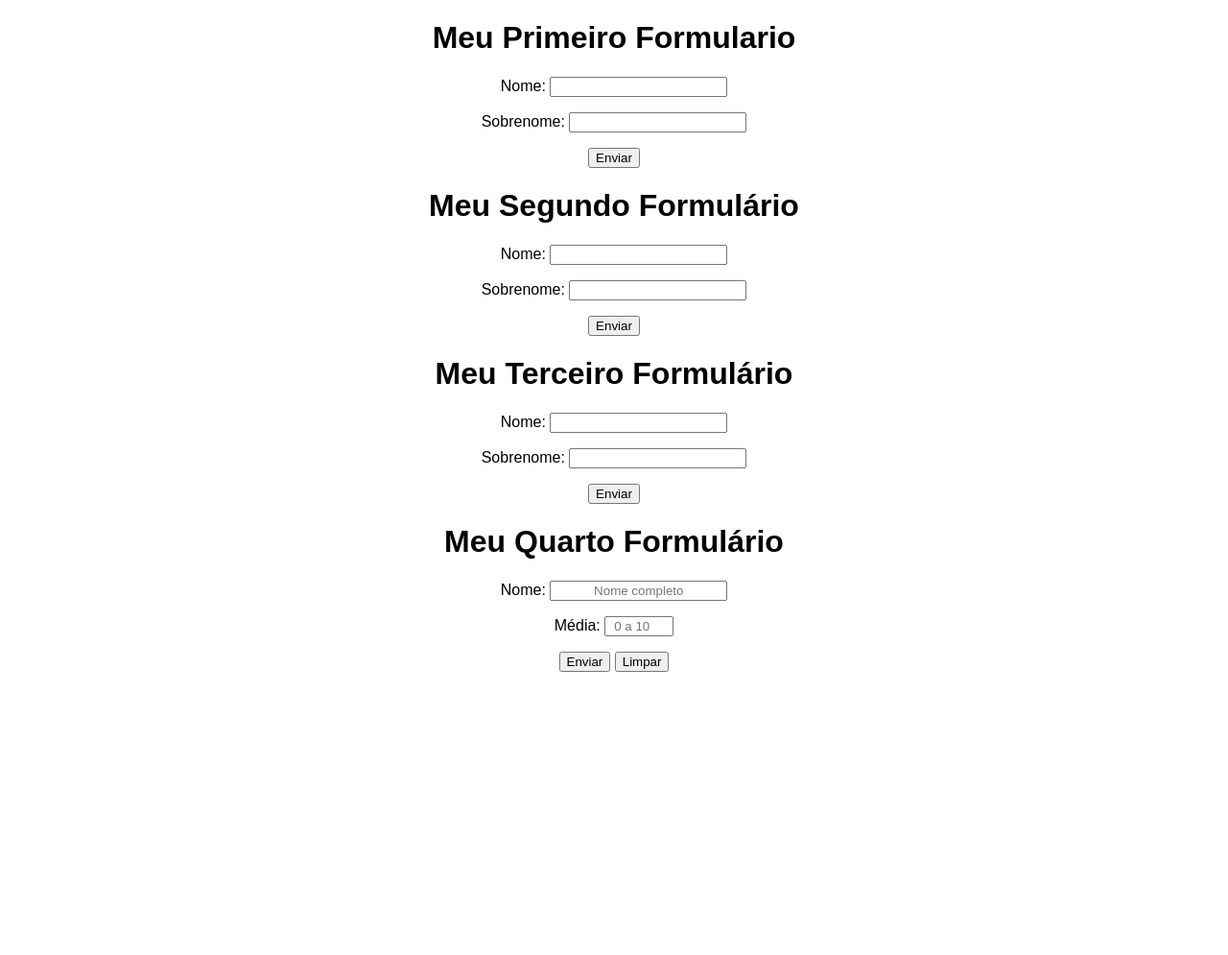
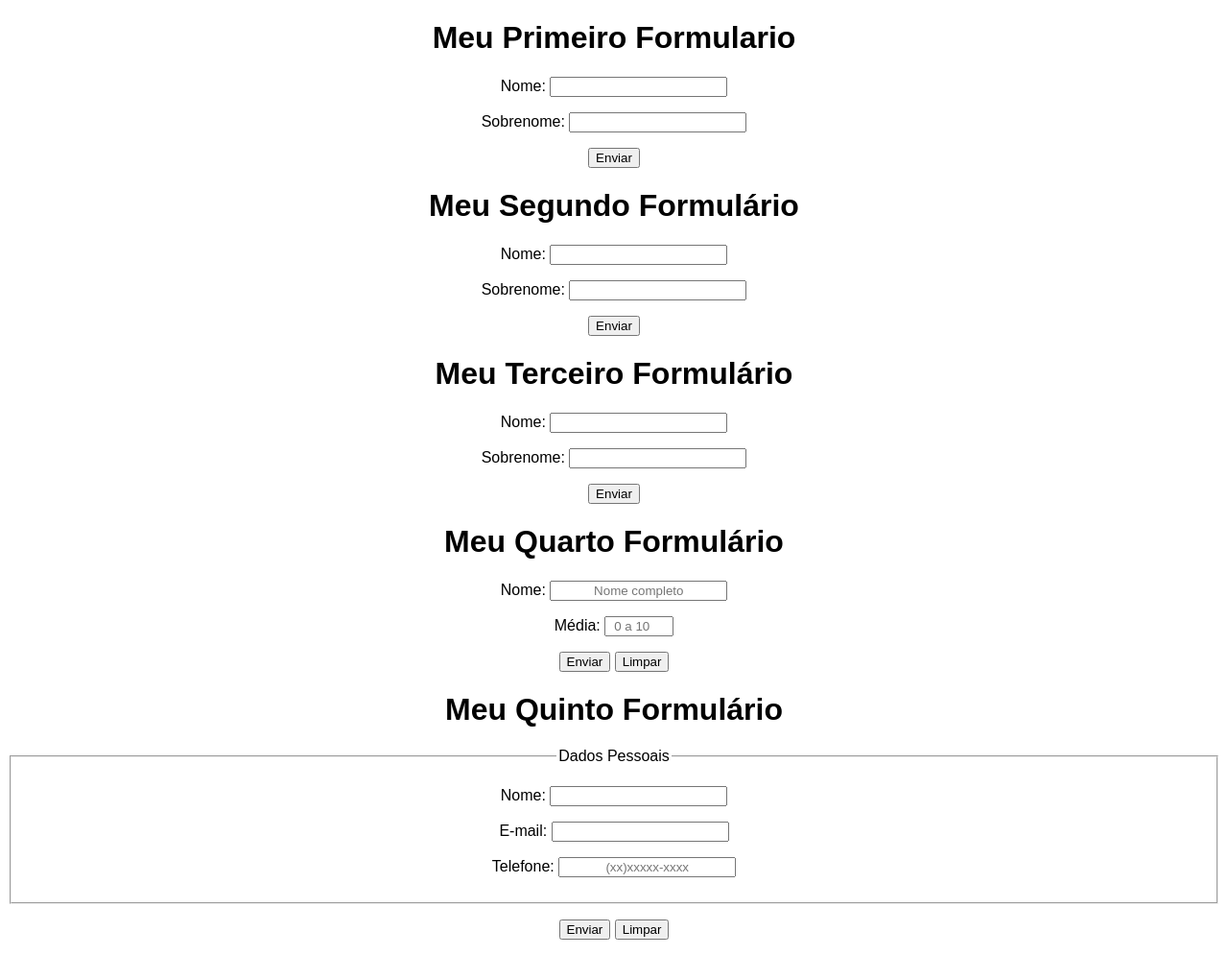
Before and after one commit to KennedyDjalma/html-css, a plain HTML site: page formularios/form001.html in a window 1280 px wide. Shown: the whole page at 96% size. Before the commit the page ends 800 px from the top, so only its background shows below. Drawn offline with Linux system fonts and the light colour scheme.

Commit message:
criei o quinto formulario

```diff
--- a/formularios/form001.html
+++ b/formularios/form001.html
@@ -90,5 +90,28 @@
             </p>
         </form>
 
+        <h1>Meu Quinto Formulário</h1>
+        <form action="cadastro.php" method="get" autocomplete="on">
+            <fieldset>
+                <legend>Dados Pessoais</legend>
+                <p>
+                    <label for="inome5">Nome:</label>
+                    <input type="text" name="nome" id="inome5" minlength="5" maxlength="20" required>
+                </p>
+                <p>
+                    <label for="iemail5">E-mail:</label>
+                    <input type="email" name="email" id="iemail5" autocomplete="email" required>
+                </p>
+                <p>
+                    <label for="itel5">Telefone:</label>
+                    <input type="tel" name="tel" id="itel5" autocomplete="tel" pattern="^\(\d{2}\) \d{4,5}-\d{4}$" required placeholder="(xx)xxxxx-xxxx">
+                </p>
+            </fieldset>
+            <p>
+                <input type="submit" value="Enviar">
+                <input type="reset" value="Limpar">
+            </p>
+        </form>
+
 </body>
 </html>
```
